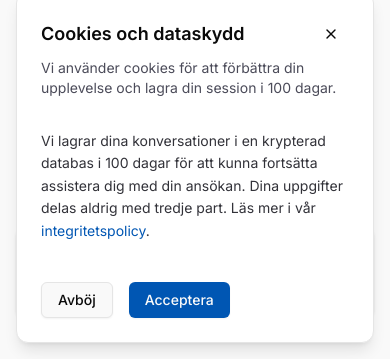
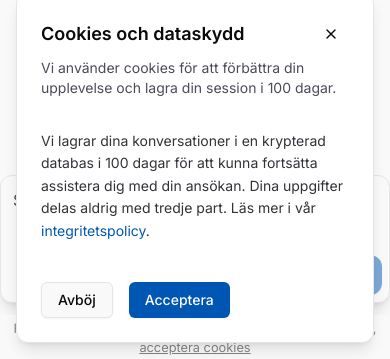
Before and after one commit to Gamefan00/chas_challenge, a Next.js app in the folder frontend/: page /applicationChat in a window 390 px wide. Shown: the part 485-844 px from the top of the page. Built offline with nearby package versions, Linux system fonts and the light colour scheme; no server answers.

Commit message:
feat: update layout and sidebar styles, enhance chat component responsiveness, and implement custom scrollbar styling

```diff
--- a/frontend/app/(site)/cookies/page.js
+++ b/frontend/app/(site)/cookies/page.js
@@ -119,13 +119,13 @@ const CookieSettingsPage = () => {
       // setLocalCompletedSteps([]);
 
       // Optional: Show success notification
-      alert("Chatthistoriken har återställts");
+      // alert("Chatthistoriken har återställts");
 
       // Reload the page to refresh the UI state
       window.location.reload();
     } catch (error) {
       console.error("Error resetting chat history:", error);
-      alert("Ett fel uppstod vid återställning av chatt-historiken");
+      // alert("Ett fel uppstod vid återställning av chatt-historiken");
     }
   };
 
--- a/frontend/app/(site)/layout.js
+++ b/frontend/app/(site)/layout.js
@@ -6,15 +6,15 @@ import UserIdInitializer from "@/components/UserIdInitializer";
 import CookieConsent from "@/components/shared/CookieConsent";
 
 export const metadata = {
-  title: "Create Next App",
-  description: "Generated by create next app",
+  title: "Ansökshjälpen",
+  description: "En aitjänst för att förenkla ansökningsprocessen",
 };
 
 export default function RootLayout({ children }) {
   return (
     <>
       <UserIdInitializer />
-      <Navbar position={"sticky"} />
+      <Navbar position={"fixed"} />
       <SidebarProvider>
         <SidebarInset>{children}</SidebarInset>
       </SidebarProvider>
--- a/frontend/app/globals.css
+++ b/frontend/app/globals.css
@@ -343,15 +343,82 @@ p {
   --color-sidebar-ring: var(--sidebar-ring);
 }
 
-body {
-  overflow: auto;
-  scrollbar-width: none; /* Firefox */
+/* SCROLLBAR STYLING - Works for ALL browsers */
+html {
+  /* Firefox scrollbar styling */
+  scrollbar-width: thin;
+  scrollbar-color: rgba(0, 0, 0, 0.3) transparent;
 }
 
-body::-webkit-scrollbar {
-  display: none; /* Chrome, Safari */
+body {
+  padding-top: 64px;
+  /* Firefox scrollbar styling */
+  scrollbar-width: thin;
+  scrollbar-color: rgba(0, 0, 0, 0.3) transparent;
 }
 
+/* WebKit scrollbar styling (Chrome, Safari, Edge) */
+html::-webkit-scrollbar,
+body::-webkit-scrollbar,
+*::-webkit-scrollbar {
+  width: 6px;
+  height: 6px;
+}
+
+html::-webkit-scrollbar-track,
+body::-webkit-scrollbar-track,
+*::-webkit-scrollbar-track {
+  background: transparent;
+}
+
+html::-webkit-scrollbar-thumb,
+body::-webkit-scrollbar-thumb,
+*::-webkit-scrollbar-thumb {
+  background-color: rgba(0, 0, 0, 0.3);
+  border-radius: 10px;
+  border: 1px solid transparent;
+}
+
+html::-webkit-scrollbar-thumb:hover,
+body::-webkit-scrollbar-thumb:hover,
+*::-webkit-scrollbar-thumb:hover {
+  background-color: rgba(0, 0, 0, 0.5);
+}
+
+/* Dark mode scrollbar styling */
+.dark html,
+.dark body,
+.dark * {
+  scrollbar-color: rgba(75, 75, 75, 0.849) transparent;
+}
+
+.dark html::-webkit-scrollbar-thumb,
+.dark body::-webkit-scrollbar-thumb,
+.dark *::-webkit-scrollbar-thumb {
+  scrollbar-color: rgba(75, 75, 75, 0.849) transparent;
+}
+
+.dark html::-webkit-scrollbar-thumb:hover,
+.dark body::-webkit-scrollbar-thumb:hover,
+.dark *::-webkit-scrollbar-thumb:hover {
+  scrollbar-color: rgba(75, 75, 75, 0.849) transparent;
+}
+
+/* Ensure chat containers also have thin scrollbars */
+.overflow-y-auto {
+  scrollbar-width: thin;
+  scrollbar-color: rgba(82, 82, 82, 0.3) transparent;
+}
+
+.darkScroll {
+  scrollbar-color: rgba(75, 75, 75, 0.849) transparent;
+}
+.darkScroll::-webkit-scrollbar-thumb {
+  background-color: rgba(75, 75, 75, 0.849) !important;
+}
+.darkScroll::-webkit-scrollbar-thumb:hover {
+  background-color: rgba(0, 0, 0, 0.3) !important;
+}
 * {
   scroll-behavior: smooth;
 }
--- a/frontend/components/chatpage/BackToBottomBtn.jsx
+++ b/frontend/components/chatpage/BackToBottomBtn.jsx
@@ -38,7 +38,7 @@ export default function BackToBottomBtn({ containerRef, threshold }) {
     <div className="flex justify-center">
       {isVisible && (
         <Button
-          className="absolute bottom-6 z-10 h-11 rounded-full border-2 border-white"
+          className="absolute top-0 right-1.5 z-10 h-11 rounded-xl border-2 border-white md:bottom-5"
           onClick={handleClick}
         >
           <ArrowDown />
--- a/frontend/components/chatpage/ChatComponent.jsx
+++ b/frontend/components/chatpage/ChatComponent.jsx
@@ -13,7 +13,7 @@ import TopTrackingbar from "@/components/chatpage/TopTrackingBar";
 import Sidebar from "@/components/chatpage/SidebarNav";
 import BackToBottomBtn from "@/components/chatpage/BackToBottomBtn";
 
-import { useResizableTextarea } from "@/hooks/useResizableTextarea";
+// import { useResizableTextarea } from "@/hooks/useResizableTextarea";
 
 import Markdown from "react-markdown";
 import rehypeRaw from "rehype-raw";
@@ -52,12 +52,29 @@ export default function ChatComponent({ steps, historyEndpoint, welcomeEndpoint,
   const [message, setMessage] = useState("");
   const [isLoading, setIsLoading] = useState(false);
   const [isHydrated, setIsHydrated] = useState(false);
+
   const [interviewCurrentStep, setInterviewCurrentStep] = useState("step-1");
   const [interviewCompletedSteps, setInterviewCompletedSteps] = useState([]);
   const [applicationCurrentStep, setApplicationCurrentStep] = useState("step-1");
   const [applicationCompletedSteps, setApplicationCompletedSteps] = useState([]);
+
   const [cookieConsent, setCookieConsent] = useState(undefined);
-  const [historiesLoaded, setHistoriesLoaded] = useState(false); // Track if histories are loaded
+  const [historiesLoaded, setHistoriesLoaded] = useState(false);
+  const [isSidebarOpen, setIsSidebarOpen] = useState(true);
+  const [isMobile, setIsMobile] = useState(false);
+
+  // Check for mobile and sidebar state
+  useEffect(() => {
+    const handleResize = () => {
+      const isNowMobile = window.innerWidth < 768;
+      setIsMobile(isNowMobile);
+      setIsSidebarOpen(!isNowMobile);
+    };
+
+    handleResize();
+    window.addEventListener("resize", handleResize);
+    return () => window.removeEventListener("resize", handleResize);
+  }, []);
 
   const getLocalStorageKeys = (type) => {
     if (type === "interview") {
@@ -139,7 +156,7 @@ export default function ChatComponent({ steps, historyEndpoint, welcomeEndpoint,
 
   // Reference to message container for scrolling
   const messageContainerRef = useRef(null);
-  const { autoResizeTextarea, resetTextareaSize } = useResizableTextarea(messageContainerRef);
+  // const { autoResizeTextarea, resetTextareaSize } = useResizableTextarea(messageContainerRef);
 
   // Auto-scroll when messages change
   useEffect(() => {
@@ -426,27 +443,37 @@ export default function ChatComponent({ steps, historyEndpoint, welcomeEndpoint,
   // Show loading state until hydration is complete
   if (!isHydrated) {
     return (
-      <div className="bg-background flex h-[90vh] w-full items-center justify-center">
+      <div className="bg-background flex h-[100vh] w-full items-center justify-center">
         <Loader2 className="text-primary h-8 w-8 animate-spin" />
       </div>
     );
   }
 
+  // Calculate sidebar width for positioning
+  const toAddMovement = isSidebarOpen ? (isMobile ? 0 : 50) : 0;
+
   return (
-    <div className="bg-background relative flex h-[90vh] overflow-hidden">
+    <div className="bg-background relative flex h-[calc(100vh-64px)] overflow-hidden">
       {/* Interactive Sidebar */}
       <Sidebar
         currentStep={currentStep}
         completedSteps={completedSteps}
         onNavigate={navigateToStep}
         type={type}
+        onSidebarToggle={setIsSidebarOpen}
       />
-      <div className="flex w-full flex-col">
-        {/* This is the only scrollable area  */}
+      {/* Main content area */}
+      <main
+        className="relative flex w-full flex-col transition-all duration-300 ease-in-out"
+        style={{
+          marginLeft: isMobile ? "0px" : `${toAddMovement}px`,
+          width: isMobile ? "100%" : `calc(100% - ${toAddMovement}px)`,
+        }}
+      >
+        {/* Scrollable chat area */}
         <div
-          className="h-[85%] w-full overflow-y-auto"
+          className="darkScroll relative w-full flex-1 overflow-y-auto pb-50"
           ref={messageContainerRef}
-          style={{ height: "calc(85% - var(--textarea-extra-height, 0px))" }}
         >
           <TopTrackingbar
             heading={heading}
@@ -456,7 +483,7 @@ export default function ChatComponent({ steps, historyEndpoint, welcomeEndpoint,
             completeCurrentStep={completeCurrentStep}
             steps={stepsId}
           />
-          <div>
+
           {/* Chat Messages */}
           <div className="mx-auto max-w-3xl px-3">
             {currentChatHistory.map((message, index) => (
@@ -513,29 +540,42 @@ export default function ChatComponent({ steps, historyEndpoint, welcomeEndpoint,
             )}
           </div>
         </div>
-        </div>
-        <div className="h-[15%] w-full">
-          <div className="relative mx-auto max-w-7xl">
-            <div className="w-full">
-              <BackToBottomBtn containerRef={messageContainerRef} threshold={30} />
+
+        {/* Textarea  */}
         <div
-                style={{ maxWidth: "4xl", margin: "0 auto" }}
-                className="flex w-full max-w-4xl items-center px-4 pb-4"
+          className={` ${isMobile ? "fixed" : "absolute"} bottom-10 z-30 h-[22%] w-full transition-all duration-300 ease-in-out md:bottom-0`}
         >
-                <div className="relative flex flex-1 flex-col">
+          <div className="absolute right-0 bottom-0 left-0 mx-auto w-full max-w-4xl">
+            <div className="relative h-48 pt-12">
+              {/* Scoll back to bottom button */}
+              <BackToBottomBtn containerRef={messageContainerRef} threshold={30} className="" />
+              <div className="bg-background h-full">
                 <Textarea
                   value={message}
                   onChange={(e) => {
                     setMessage(e.target.value);
-                      autoResizeTextarea(e);
                   }}
                   onKeyDown={handleKeyDown}
                   placeholder="Skriv ett meddelande..."
-                    className="border-border bg-background max-h-max min-h-24 w-full resize-none overflow-y-auto rounded-xl p-3 pr-16 shadow-sm"
+                  className="border-border bg-background darkScroll h-32 w-full resize-none overflow-y-auto rounded-xl p-3 pr-16 shadow-lg"
                 />
+
+                <div className="absolute right-2 bottom-6">
+                  <Button
+                    onClick={handleSendMessage}
+                    disabled={isLoading || !message.trim()}
+                    size="icon"
+                    className="bg-primary h-10 w-10 rounded-xl"
+                  >
+                    <Send className="h-5 w-5" />
+                  </Button>
+                </div>
+              </div>
+            </div>
+            <div className="absolute right-0 bottom-0 left-0 flex justify-center">
               {!cookieConsent && (
-                    <div className="text-foreground/50 absolute bottom-2 flex w-full justify-center">
-                      <small>
+                <div className="text-foreground/50 absolute -top-1 flex w-full justify-center text-center md:-top-8">
+                  <small className="bg-background md:bg-background/90 rounded px-2 py-1">
                     För bästa chattupplevelse och för att spara din chatt­historik,{" "}
                     <Link href="/cookies" className="hover:text-primary underline">
                       acceptera cookies
@@ -543,22 +583,10 @@ export default function ChatComponent({ steps, historyEndpoint, welcomeEndpoint,
                   </small>
                 </div>
               )}
-                  <div className="absolute top-1 right-1">
-                    <Button
-                      onClick={handleSendMessage}
-                      disabled={isLoading || !message.trim()}
-                      size="icon"
-                      className="bg-primary h-10 w-10 rounded-full"
-                    >
-                      <Send className="h-5 w-5" />
-                    </Button>
             </div>
           </div>
         </div>
-            </div>
-          </div>
-        </div>
-      </div>
+      </main>
     </div>
   );
 }
--- a/frontend/components/homepage/Navbar.jsx
+++ b/frontend/components/homepage/Navbar.jsx
@@ -23,7 +23,7 @@ const linksData = [
 const Navbar = ({ position }) => {
   return (
     <nav
-      className={`bg-background ${position} top-0 z-50 flex h-16 items-center justify-between px-4 shadow-sm`}
+      className={`bg-background ${position} top-0 z-50 flex h-16 w-full items-center justify-between px-4 shadow-sm`}
     >
       <Logo />
 
@@ -58,7 +58,7 @@ const Navbar = ({ position }) => {
             </div>
             <SheetFooter>
               <SheetClose asChild>
-                <Button variant={"outline"}>Stäng</Button>
+                <Button variant={"outline"}>Stäng </Button>
               </SheetClose>
             </SheetFooter>
           </SheetContent>
--- a/frontend/components/shared/TabsComponent.jsx
+++ b/frontend/components/shared/TabsComponent.jsx
@@ -3,7 +3,7 @@ import { Tabs, TabsContent, TabsList, TabsTrigger } from "@/components/ui/tabs";
 export default function TabsComponent({
   defaultValue,
   className = "space-y-4",
-  tabsListClassName = "grid max-w-4xl md:grid-cols-4 gap-4",
+  tabsListClassName = "grid max-w-4xl md:grid-cols-2 gap-4",
   tabsContentClassName = "mt-6",
   tabs = [],
 }) {
--- a/frontend/components/ui/sidebar.jsx
+++ b/frontend/components/ui/sidebar.jsx
@@ -198,7 +198,7 @@ function Sidebar({
       <div
         data-slot="sidebar-container"
         className={cn(
-          "border-sidebar-border inset-y-0 z-10 hidden h-[90vh] w-(--sidebar-width) transition-[left,right,width] duration-200 ease-linear md:flex",
+          "border-sidebar-border inset-y-0 z-10 hidden h-[100vh] w-(--sidebar-width) transition-[left,right,width] duration-200 ease-linear md:flex",
           side === "left"
             ? "left-0 group-data-[collapsible=offcanvas]:left-[calc(var(--sidebar-width)*-1)]"
             : "right-0 group-data-[collapsible=offcanvas]:right-[calc(var(--sidebar-width)*-1)]",
@@ -274,7 +274,7 @@ function SidebarInset({ className, ...props }) {
     <main
       data-slot="sidebar-inset"
       className={cn(
-        "bg-background flex h-[90vh] w-full flex-1 flex-col",
+        "bg-background flex h-[100vh] w-full flex-1 flex-col",
         "md:peer-data-[variant=inset]:m-2 md:peer-data-[variant=inset]:ml-0 md:peer-data-[variant=inset]:rounded-xl md:peer-data-[variant=inset]:shadow-sm md:peer-data-[variant=inset]:peer-data-[state=collapsed]:ml-2",
         className,
       )}
--- a/frontend/hooks/useResizableTextarea.js
+++ b/frontend/hooks/useResizableTextarea.js
@@ -1,84 +1,84 @@
-import { useCallback } from "react";
+// import { useCallback } from "react";
 
-export function useResizableTextarea(
-  containerRef,
-  defaultHeight = 96,
-  maxHeight = 320,
-  cssVariable = "--textarea-extra-height",
-) {
-  // Function to auto-resize textarea as user types
-  const autoResizeTextarea = useCallback(
-    (e) => {
-      const textarea = e.target;
+// export function useResizableTextarea(
+//   containerRef,
+//   defaultHeight = 196,
+//   maxHeight = 320,
+//   cssVariable = "--textarea-extra-height",
+// ) {
+//   // Function to auto-resize textarea as user types
+//   const autoResizeTextarea = useCallback(
+//     (e) => {
+//       const textarea = e.target;
 
-      // Save scroll position and cursor position
-      const scrollTop = textarea.scrollTop;
-      const selectionStart = textarea.selectionStart;
-      const selectionEnd = textarea.selectionEnd;
+//       // Save scroll position and cursor position
+//       const scrollTop = textarea.scrollTop;
+//       const selectionStart = textarea.selectionStart;
+//       const selectionEnd = textarea.selectionEnd;
 
-      // Reset height to calculate proper scrollHeight
-      textarea.style.height = `${defaultHeight}px`;
+//       // Reset height to calculate proper scrollHeight
+//       textarea.style.height = `${defaultHeight}px`;
 
-      // Calculate new height with a maximum
-      const newHeight = Math.min(textarea.scrollHeight, maxHeight);
+//       // Calculate new height with a maximum
+//       const newHeight = Math.min(textarea.scrollHeight, maxHeight);
 
-      // Set the new height
-      textarea.style.height = `${newHeight}px`;
+//       // Set the new height
+//       textarea.style.height = `${newHeight}px`;
 
-      // Restore scroll and cursor positions
-      textarea.scrollTop = scrollTop;
-      textarea.setSelectionRange(selectionStart, selectionEnd);
+//       // Restore scroll and cursor positions
+//       textarea.scrollTop = scrollTop;
+//       textarea.setSelectionRange(selectionStart, selectionEnd);
 
-      // Update container sizing based on textarea height
-      if (containerRef.current) {
-        // Calculate extra padding needed
-        const extraPadding = newHeight - defaultHeight;
+//       // Update container sizing based on textarea height
+//       if (containerRef.current) {
+//         // Calculate extra padding needed
+//         const extraPadding = newHeight - defaultHeight;
 
-        // Apply changes only when needed
-        if (extraPadding > 0) {
-          // Update CSS variable for dynamic container sizing
-          document.documentElement.style.setProperty(cssVariable, `${extraPadding}px`);
+//         // Apply changes only when needed
+//         if (extraPadding > 0) {
+//           // Update CSS variable for dynamic container sizing
+//           document.documentElement.style.setProperty(cssVariable, `${extraPadding}px`);
 
-          // Force scroll update AFTER the layout has been recalculated
-          requestAnimationFrame(() => {
-            containerRef.current.scrollTop = containerRef.current.scrollHeight;
-          });
-        } else {
-          document.documentElement.style.setProperty(cssVariable, "0px");
-        }
-      }
-    },
-    [containerRef, defaultHeight, maxHeight, cssVariable],
-  );
+//           // Force scroll update AFTER the layout has been recalculated
+//           requestAnimationFrame(() => {
+//             containerRef.current.scrollTop = containerRef.current.scrollHeight;
+//           });
+//         } else {
+//           document.documentElement.style.setProperty(cssVariable, "0px");
+//         }
+//       }
+//     },
+//     [containerRef, defaultHeight, maxHeight, cssVariable],
+//   );
 
-  // Function to reset textarea size when sending message
-  const resetTextareaSize = useCallback(
-    (textareaElement = null) => {
-      // Find the textarea if not provided
-      const textarea = textareaElement || document.querySelector("textarea");
-      if (textarea) {
-        // Reset height to original size
-        textarea.style.height = `${defaultHeight}px`;
+//   // Function to reset textarea size when sending message
+//   const resetTextareaSize = useCallback(
+//     (textareaElement = null) => {
+//       // Find the textarea if not provided
+//       const textarea = textareaElement || document.querySelector("textarea");
+//       if (textarea) {
+//         // Reset height to original size
+//         textarea.style.height = `${defaultHeight}px`;
 
-        // Reset CSS variable
-        document.documentElement.style.setProperty(cssVariable, "0px");
+//         // Reset CSS variable
+//         document.documentElement.style.setProperty(cssVariable, "0px");
 
-        // Reset container's padding and ensure it can scroll properly
-        if (containerRef.current) {
-          containerRef.current.style.paddingBottom = "0";
+//         // Reset container's padding and ensure it can scroll properly
+//         if (containerRef.current) {
+//           containerRef.current.style.paddingBottom = "0";
 
-          // Force layout recalculation by triggering a scroll update
-          setTimeout(() => {
-            containerRef.current.scrollTop = containerRef.current.scrollHeight;
-          }, 0);
-        }
-      }
-    },
-    [containerRef, defaultHeight, cssVariable],
-  );
+//           // Force layout recalculation by triggering a scroll update
+//           setTimeout(() => {
+//             containerRef.current.scrollTop = containerRef.current.scrollHeight;
+//           }, 0);
+//         }
+//       }
+//     },
+//     [containerRef, defaultHeight, cssVariable],
+//   );
 
-  return {
-    autoResizeTextarea,
-    resetTextareaSize,
-  };
-}
+//   return {
+//     autoResizeTextarea,
+//     resetTextareaSize,
+//   };
+// }
```
Also changed, not shown: frontend/components/chatpage/SidebarNav.jsx (+15 -9 lines), frontend/components/ui/select.jsx (+40 -61 lines). Lines whose indentation alone changed are shown as unchanged.
